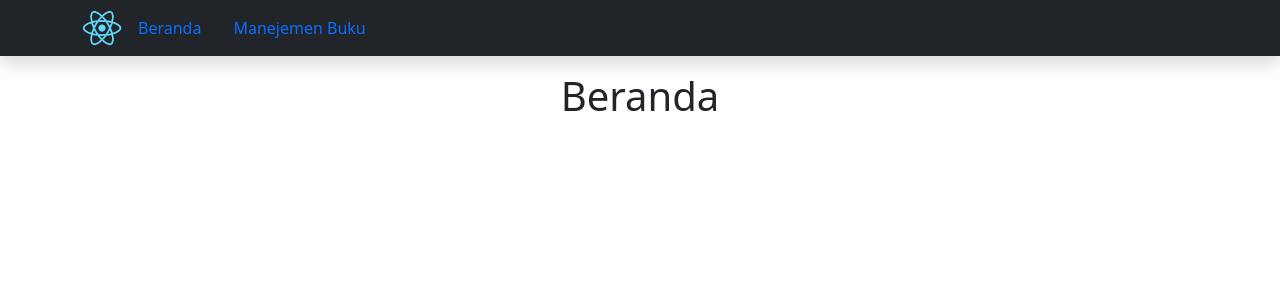
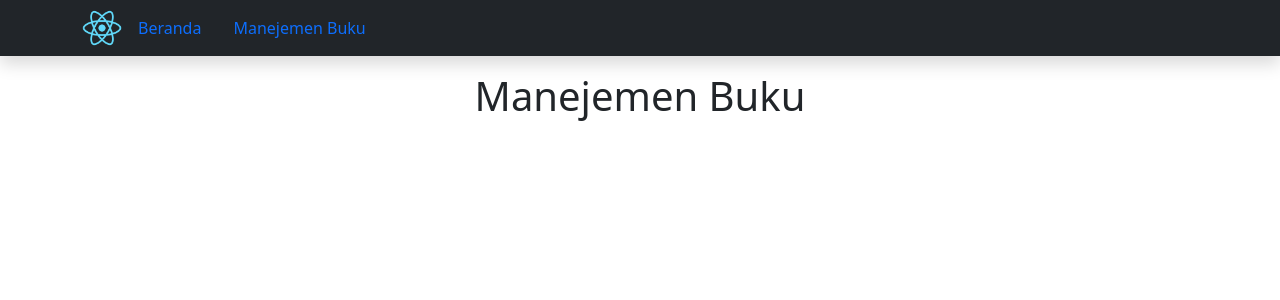
Before and after one commit to muamarzidan/ReactJS-CAMP404, a React (Create React App) app: page /manejemen-buku in a window 1280 px wide. Shown: the top 300 px of the page. Built offline with nearby package versions, Linux system fonts and the light colour scheme.

Commit message:
solve bug content :)

```diff
--- a/src/App.js
+++ b/src/App.js
@@ -1,13 +1,20 @@
-import logo from './logo.svg';
+import { BrowserRouter, Routes, Route} from 'react-router-dom';
 import './App.css';
 import Beranda from '../src/components/Beranda';
 import Navbar from '../src/components/Navbar';
+import ManejemenBuku from './components/ManejemenBuku';
 
 function App() {
   return (
     <div>
+    <BrowserRouter>
       <Navbar />
-      <Beranda />
+     <Routes>
+        <Route path="/" exact element={<Beranda />} />
+
+        <Route path="/manejemen-buku" element={<ManejemenBuku/>} />
+     </Routes>
+    </BrowserRouter>
     </div>
   );
 }
--- a/src/components/ManejemenBuku.jsx
+++ b/src/components/ManejemenBuku.jsx
@@ -1,18 +1,9 @@
 import React from 'react';
-
 
 function ManejemenBuku () {
     return (
         <div className="container mt-3">
             <h1 className="text-center">Manejemen Buku</h1>
-
-            <button className="btn btn-sm btn-primary my-2">
-                Tambah Buku
-            </button>
-
-            <div id="form">
-
-            </div>
         </div>
     );
 }
--- a/src/components/Navbar.jsx
+++ b/src/components/Navbar.jsx
@@ -1,4 +1,5 @@
 import React from "react";
+import { Link } from "react-router-dom";
 import logo from "../assets/logo512.png";
 
 function Navbar() {
@@ -9,10 +10,10 @@ function Navbar() {
                     <ul className="nav">
                         <img src={logo} alt="" style={{height: "40px"}} />
                     <li>
-                        <a href="/" className="nav-link">Beranda</a>
+                        <Link to='/' className="nav-link">Beranda</Link>
                     </li>
                     <li>
-                        <a href="/manejemen-buku" className="nav-link">Manejemen Buku</a>
+                        <Link to="/manejemen-buku" className="nav-link">Manejemen Buku</Link>
                     </li>
                     </ul>
                 </div>
```
